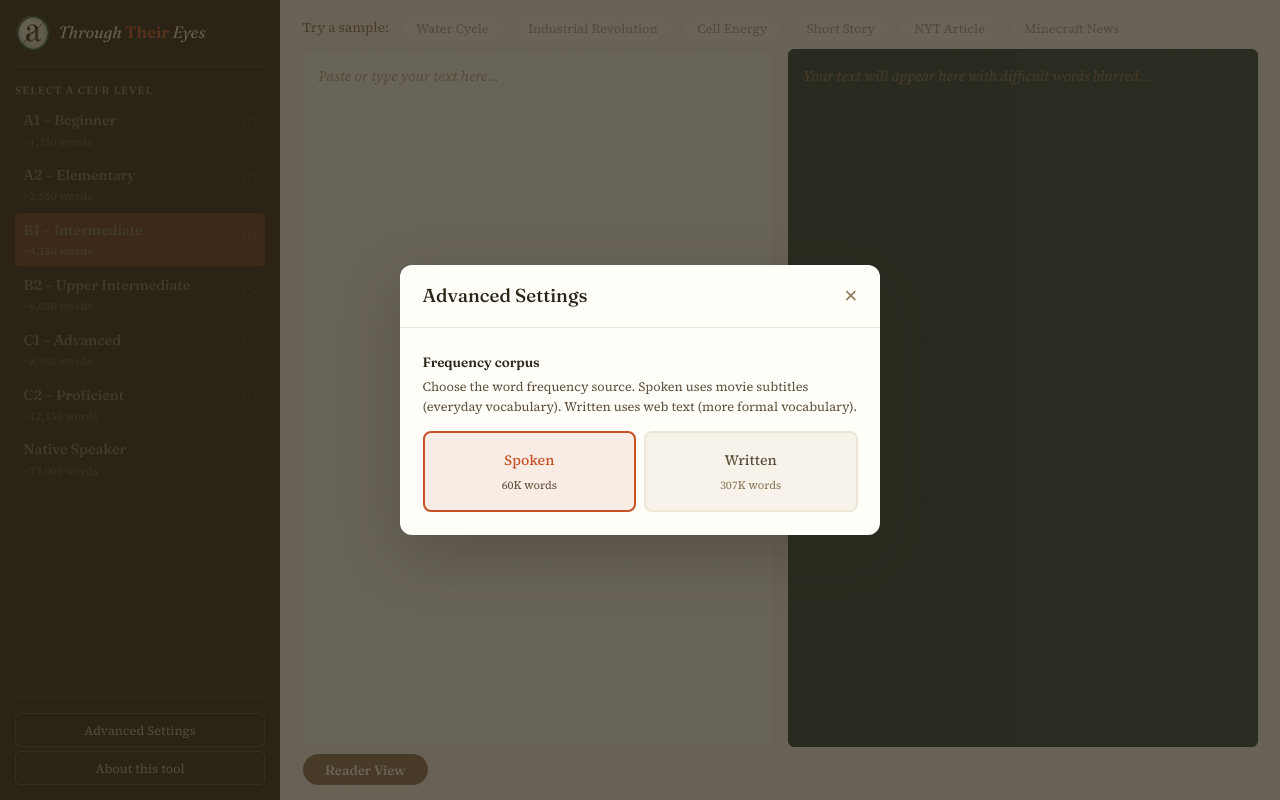
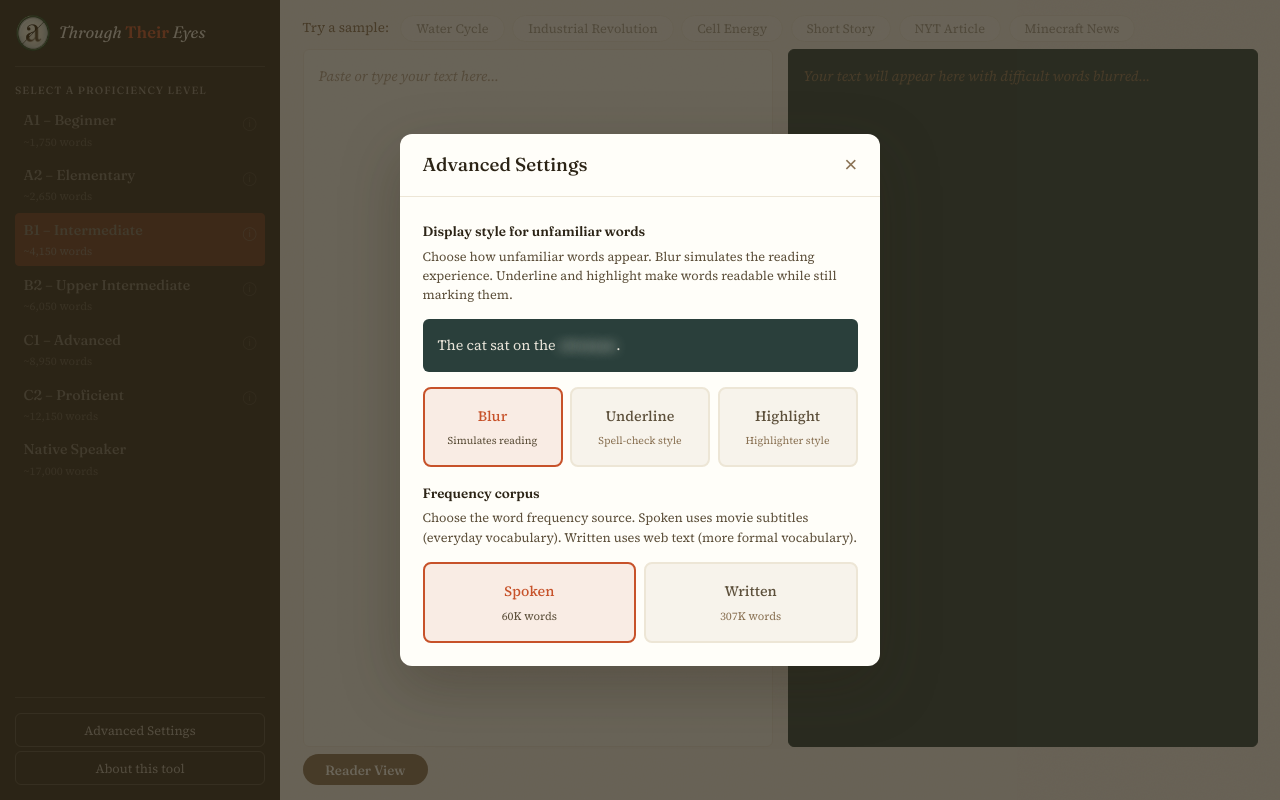
Before and after one commit to dividing-by-zaro/through-their-eyes, a React (Vite) app: page / in a window 1280 px wide. Both pictures are taken after a click on the button "Advanced Settings". Built offline with nearby package versions, Linux system fonts and the light colour scheme; no server answers.

Commit message:
Add About modal, display mode options, rename proficiency label

```diff
--- a/src/App.css
+++ b/src/App.css
@@ -684,12 +684,11 @@ body {
 }
 
 /* =========================================
-   Blur Effect
+   Unfamiliar Word Styles
    ========================================= */
 
-.blur {
-  color: transparent;
-  text-shadow: 0 0 12px var(--chalk);
+/* Base unfamiliar word styles */
+.unfamiliar {
   transition: all 0.3s ease;
   cursor: default;
   border-radius: 2px;
@@ -697,10 +696,37 @@ body {
   margin: 0 -2px;
 }
 
-.blur:hover {
+/* Blur mode - simulates reading difficulty */
+.unfamiliar-blur {
+  color: transparent;
+  text-shadow: 0 0 12px var(--chalk);
+}
+
+.unfamiliar-blur:hover {
   text-shadow: none;
   color: var(--highlight-soft);
   background: rgba(199, 82, 42, 0.2);
+}
+
+/* Underline mode - spell-check style wavy underline */
+.unfamiliar-underline {
+  text-decoration: underline wavy var(--highlight);
+  text-decoration-skip-ink: none;
+  text-underline-offset: 2px;
+}
+
+.unfamiliar-underline:hover {
+  background: rgba(199, 82, 42, 0.15);
+}
+
+/* Highlight mode - highlighter marker style */
+.unfamiliar-highlight {
+  background: rgba(199, 82, 42, 0.25);
+  border-bottom: 2px solid var(--highlight);
+}
+
+.unfamiliar-highlight:hover {
+  background: rgba(199, 82, 42, 0.4);
 }
 
 /* =========================================
@@ -941,6 +967,167 @@ body {
   color: var(--ink-light);
 }
 
+/* Display Mode Preview */
+.display-mode-preview {
+  background: var(--chalkboard);
+  color: var(--chalk);
+  padding: var(--space-md);
+  border-radius: 6px;
+  font-family: var(--font-body);
+  font-size: 0.95rem;
+  line-height: 1.6;
+  margin-bottom: var(--space-md);
+}
+
+/* Display Mode Options */
+.display-mode-options {
+  display: flex;
+  gap: var(--space-sm);
+}
+
+.display-mode-option {
+  flex: 1;
+  display: flex;
+  flex-direction: column;
+  align-items: center;
+  padding: var(--space-md);
+  background: var(--cream);
+  border: 2px solid var(--parchment);
+  border-radius: 8px;
+  cursor: pointer;
+  transition: all 0.15s ease;
+}
+
+.display-mode-option input[type="radio"] {
+  display: none;
+}
+
+.display-mode-option span:first-of-type {
+  font-size: 0.95rem;
+  font-weight: 500;
+  color: var(--ink-light);
+}
+
+.display-mode-option .display-mode-hint {
+  font-size: 0.7rem;
+  color: var(--pencil);
+  margin-top: 4px;
+  text-align: center;
+}
+
+.display-mode-option:hover {
+  background: var(--parchment);
+  border-color: var(--pencil);
+}
+
+.display-mode-option.active {
+  background: rgba(199, 82, 42, 0.1);
+  border-color: var(--highlight);
+}
+
+.display-mode-option.active span:first-of-type {
+  color: var(--highlight);
+}
+
+.display-mode-option.active .display-mode-hint {
+  color: var(--ink-light);
+}
+
+/* Large modal variant for About */
+.modal.modal-large {
+  max-width: 700px;
+  max-height: 85vh;
+  display: flex;
+  flex-direction: column;
+}
+
+.modal-scrollable {
+  overflow-y: auto;
+  flex: 1;
+}
+
+/* About section styles inside modal */
+.modal .about-section {
+  margin-bottom: var(--space-lg);
+}
+
+.modal .about-section:last-child {
+  margin-bottom: 0;
+}
+
+.modal .about-section h3 {
+  font-family: var(--font-display);
+  font-size: 1.05rem;
+  font-weight: 600;
+  color: var(--ink);
+  margin: 0 0 var(--space-sm) 0;
+}
+
+.modal .about-section p {
+  margin: 0 0 var(--space-md) 0;
+  color: var(--ink-light);
+  font-size: 0.9rem;
+  line-height: 1.6;
+}
+
+.modal .about-section strong {
+  color: var(--ink);
+  font-weight: 600;
+}
+
+.modal .about-section ul {
+  margin: 0;
+  padding-left: var(--space-lg);
+  color: var(--ink-light);
+  font-size: 0.9rem;
+}
+
+.modal .about-section li {
+  margin-bottom: var(--space-xs);
+}
+
+.modal .about-section li strong {
+  color: var(--highlight);
+}
+
+.modal .about-section a {
+  color: var(--highlight);
+  text-decoration: none;
+  border-bottom: 1px solid var(--highlight-soft);
+  transition: border-color 0.2s ease;
+}
+
+.modal .about-section a:hover {
+  border-bottom-color: var(--highlight);
+}
+
+/* FAQ styling inside modal */
+.modal .faq-item {
+  margin-bottom: var(--space-md);
+  padding-bottom: var(--space-sm);
+  border-bottom: 1px solid var(--parchment);
+}
+
+.modal .faq-item:last-child {
+  border-bottom: none;
+  margin-bottom: 0;
+  padding-bottom: 0;
+}
+
+.modal .faq-item h4 {
+  font-family: var(--font-display);
+  font-size: 0.95rem;
+  font-weight: 600;
+  color: var(--ink);
+  margin: 0 0 var(--space-xs) 0;
+}
+
+.modal .faq-item p {
+  margin: 0;
+  font-size: 0.85rem;
+  line-height: 1.6;
+}
+
 /* =========================================
    Responsive
    ========================================= */
--- a/src/App.jsx
+++ b/src/App.jsx
@@ -54,10 +54,12 @@ function App() {
   const [output, setOutput] = useState('');
   const [threshold, setThreshold] = useState(4150); // B1 default
   const [freqReady, setFreqReady] = useState(false);
-  const [view, setView] = useState('editor'); // 'editor', 'reader', or 'about'
+  const [view, setView] = useState('editor'); // 'editor' or 'reader'
   const [stats, setStats] = useState(null);
   const [corpus, setCorpus] = useState('spoken'); // 'spoken' or 'written'
   const [showAdvanced, setShowAdvanced] = useState(false);
+  const [showAbout, setShowAbout] = useState(false);
+  const [displayMode, setDisplayMode] = useState('blur'); // 'blur', 'underline', 'highlight'
 
   const freqWrittenRef = useRef(null);
   const freqSpokenRef = useRef(null);
@@ -239,7 +241,7 @@ function App() {
         }
 
         paragraphHtml += blur
-          ? `<span class="blur">${rawToken}</span> `
+          ? `<span class="unfamiliar unfamiliar-${displayMode}">${rawToken}</span> `
           : `${rawToken} `;
       }
 
@@ -270,13 +272,23 @@ function App() {
     }
   };
 
+  const handleDisplayModeChange = (newMode) => {
+    setDisplayMode(newMode);
+  };
+
+  // Re-process text when displayMode changes
+  useEffect(() => {
+    if (input.trim() && freqReady) {
+      processTextWithThreshold(threshold, corpus, input);
+    }
+  }, [displayMode]);
+
   const switchToReader = () => {
     if (input.trim() && output) {
       setView('reader');
     }
   };
   const switchToEditor = () => setView('editor');
-  const switchToAbout = () => setView('about');
 
   return (
     <div className="App">
@@ -298,8 +310,8 @@ function App() {
           <button className="sidebar-btn" onClick={() => setShowAdvanced(true)}>
             Advanced Settings
           </button>
-          <button className="sidebar-btn" onClick={view === 'about' ? switchToEditor : switchToAbout}>
-            {view === 'about' ? '← Back to Editor' : 'About this tool'}
+          <button className="sidebar-btn" onClick={() => setShowAbout(true)}>
+            About this tool
           </button>
         </div>
       </aside>
@@ -448,10 +460,113 @@ function App() {
               </button>
             </div>
           )}
-          {view === 'about' && (
-            <div className="about-view">
+        </div>
+      </main>
+
+      {/* Advanced Settings Modal */}
+      {showAdvanced && (
+        <div className="modal-overlay" onClick={() => setShowAdvanced(false)}>
+          <div className="modal" onClick={(e) => e.stopPropagation()}>
+            <div className="modal-header">
+              <h2>Advanced Settings</h2>
+              <button className="modal-close" onClick={() => setShowAdvanced(false)}>×</button>
+            </div>
+            <div className="modal-content">
+              <div className="setting-group">
+                <span className="setting-label">Display style for unfamiliar words</span>
+                <p className="setting-description">
+                  Choose how unfamiliar words appear. Blur simulates the reading experience.
+                  Underline and highlight make words readable while still marking them.
+                </p>
+                <div className="display-mode-preview">
+                  <span>The cat sat on the </span>
+                  <span className={`unfamiliar unfamiliar-${displayMode}`}>ottoman</span>
+                  <span>.</span>
+                </div>
+                <div className="display-mode-options">
+                  <label className={`display-mode-option ${displayMode === 'blur' ? 'active' : ''}`}>
+                    <input
+                      type="radio"
+                      name="displayMode"
+                      value="blur"
+                      checked={displayMode === 'blur'}
+                      onChange={() => handleDisplayModeChange('blur')}
+                    />
+                    <span>Blur</span>
+                    <span className="display-mode-hint">Simulates reading</span>
+                  </label>
+                  <label className={`display-mode-option ${displayMode === 'underline' ? 'active' : ''}`}>
+                    <input
+                      type="radio"
+                      name="displayMode"
+                      value="underline"
+                      checked={displayMode === 'underline'}
+                      onChange={() => handleDisplayModeChange('underline')}
+                    />
+                    <span>Underline</span>
+                    <span className="display-mode-hint">Spell-check style</span>
+                  </label>
+                  <label className={`display-mode-option ${displayMode === 'highlight' ? 'active' : ''}`}>
+                    <input
+                      type="radio"
+                      name="displayMode"
+                      value="highlight"
+                      checked={displayMode === 'highlight'}
+                      onChange={() => handleDisplayModeChange('highlight')}
+                    />
+                    <span>Highlight</span>
+                    <span className="display-mode-hint">Highlighter style</span>
+                  </label>
+                </div>
+              </div>
+
+              <div className="setting-group">
+                <span className="setting-label">Frequency corpus</span>
+                <p className="setting-description">
+                  Choose the word frequency source. Spoken uses movie subtitles (everyday vocabulary).
+                  Written uses web text (more formal vocabulary).
+                </p>
+                <div className="corpus-options">
+                  <label className={`corpus-option ${corpus === 'spoken' ? 'active' : ''}`}>
+                    <input
+                      type="radio"
+                      name="corpus"
+                      value="spoken"
+                      checked={corpus === 'spoken'}
+                      onChange={() => handleCorpusChange('spoken')}
+                      disabled={!freqReady}
+                    />
+                    <span>Spoken</span>
+                    <span className="corpus-hint">60K words</span>
+                  </label>
+                  <label className={`corpus-option ${corpus === 'written' ? 'active' : ''}`}>
+                    <input
+                      type="radio"
+                      name="corpus"
+                      value="written"
+                      checked={corpus === 'written'}
+                      onChange={() => handleCorpusChange('written')}
+                      disabled={!freqReady}
+                    />
+                    <span>Written</span>
+                    <span className="corpus-hint">307K words</span>
+                  </label>
+                </div>
+              </div>
+            </div>
+          </div>
+        </div>
+      )}
+
+      {/* About Modal */}
+      {showAbout && (
+        <div className="modal-overlay" onClick={() => setShowAbout(false)}>
+          <div className="modal modal-large" onClick={(e) => e.stopPropagation()}>
+            <div className="modal-header">
               <h2>How It Works</h2>
-
+              <button className="modal-close" onClick={() => setShowAbout(false)}>×</button>
+            </div>
+            <div className="modal-content modal-scrollable">
               <section className="about-section">
                 <h3>Using This Tool</h3>
                 <p>
@@ -561,55 +676,7 @@ function App() {
                     and shows reading difficulty isn't about intelligence.
                   </p>
                 </div>
-
               </section>
-            </div>
-          )}
-        </div>
-      </main>
-
-      {/* Advanced Settings Modal */}
-      {showAdvanced && (
-        <div className="modal-overlay" onClick={() => setShowAdvanced(false)}>
-          <div className="modal" onClick={(e) => e.stopPropagation()}>
-            <div className="modal-header">
-              <h2>Advanced Settings</h2>
-              <button className="modal-close" onClick={() => setShowAdvanced(false)}>×</button>
-            </div>
-            <div className="modal-content">
-              <div className="setting-group">
-                <span className="setting-label">Frequency corpus</span>
-                <p className="setting-description">
-                  Choose the word frequency source. Spoken uses movie subtitles (everyday vocabulary).
-                  Written uses web text (more formal vocabulary).
-                </p>
-                <div className="corpus-options">
-                  <label className={`corpus-option ${corpus === 'spoken' ? 'active' : ''}`}>
-                    <input
-                      type="radio"
-                      name="corpus"
-                      value="spoken"
-                      checked={corpus === 'spoken'}
-                      onChange={() => handleCorpusChange('spoken')}
-                      disabled={!freqReady}
-                    />
-                    <span>Spoken</span>
-                    <span className="corpus-hint">60K words</span>
-                  </label>
-                  <label className={`corpus-option ${corpus === 'written' ? 'active' : ''}`}>
-                    <input
-                      type="radio"
-                      name="corpus"
-                      value="written"
-                      checked={corpus === 'written'}
-                      onChange={() => handleCorpusChange('written')}
-                      disabled={!freqReady}
-                    />
-                    <span>Written</span>
-                    <span className="corpus-hint">307K words</span>
-                  </label>
-                </div>
-              </div>
             </div>
           </div>
         </div>
--- a/src/Components/ThresholdSelector.jsx
+++ b/src/Components/ThresholdSelector.jsx
@@ -46,7 +46,7 @@ const THRESHOLDS = [
 function ThresholdSelector({ value, onChange, isDisabled }) {
   return (
     <section className="threshold-section">
-      <span className="threshold-label">Select a CEFR level</span>
+      <span className="threshold-label">Select a proficiency level</span>
       <div className="threshold-options">
         {THRESHOLDS.map((t) => (
           <div key={t.value} className="threshold-option">
```
